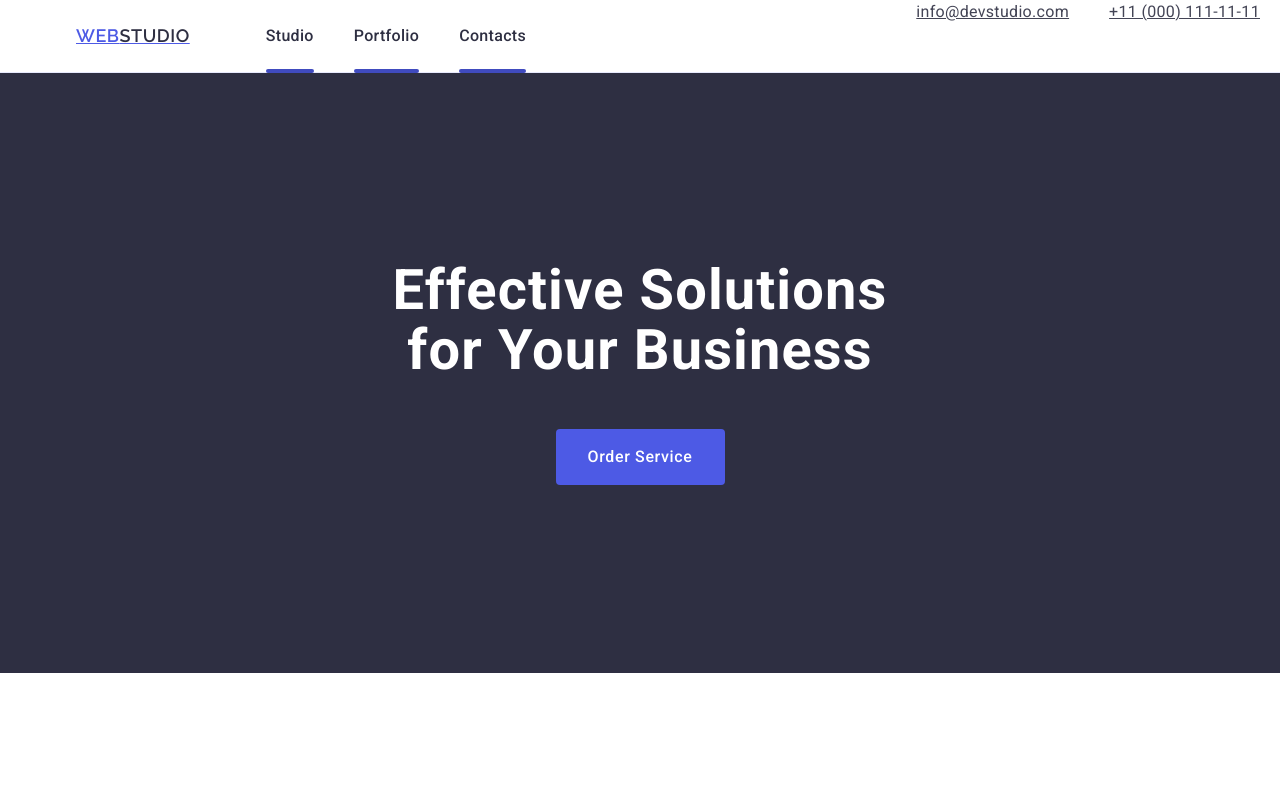
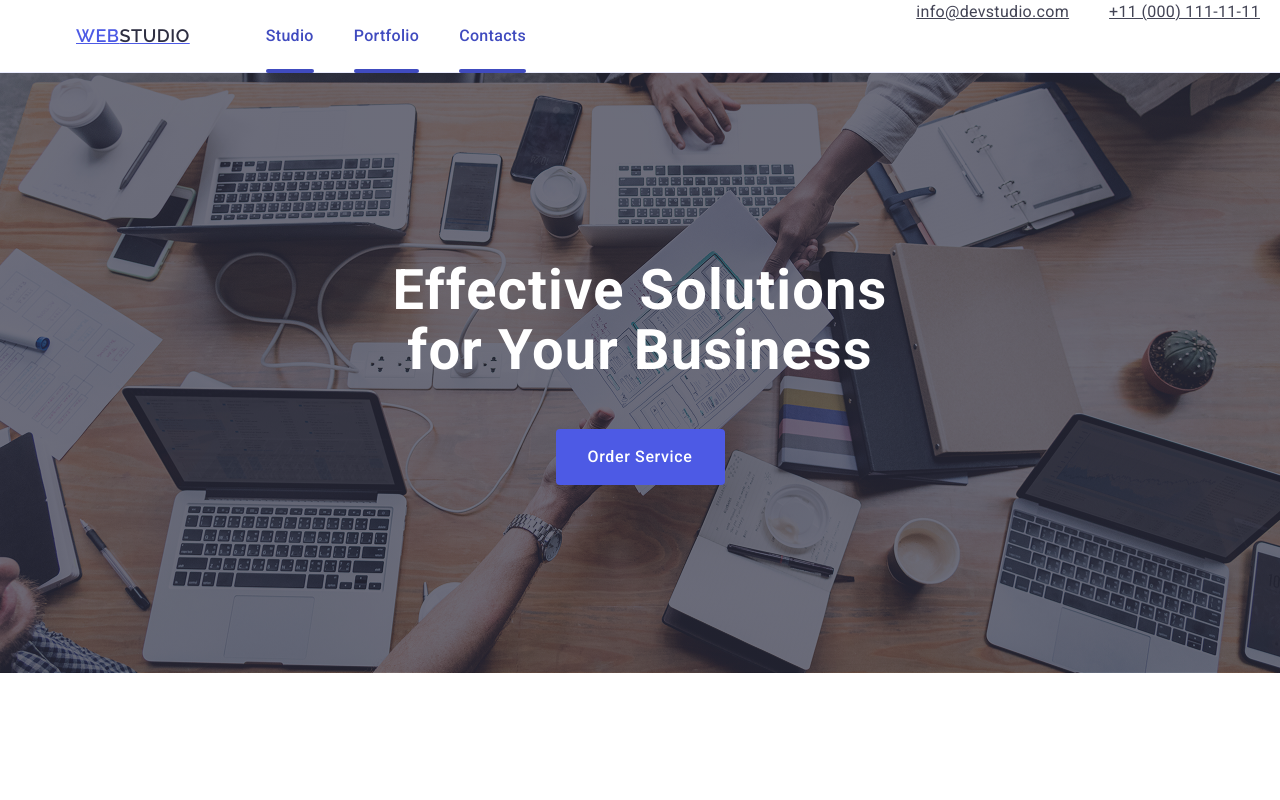
Before and after one commit to berkince14/goit-markup-hw-04, a plain HTML site: page index.html in a window 1280 px wide. Shown: the top 800 px of the page. Drawn offline with nearby package versions, Linux system fonts and the light colour scheme.

Commit message:
updated css

```diff
--- a/css/styles.css
+++ b/css/styles.css
@@ -83,7 +83,7 @@ ul {
   font-weight: 500;
   font-size: 16px;
   letter-spacing: 0.02em;
-  color: #2e2f42;
+  color: #404bbf;
   transition: color 250ms cubic-bezier(0.4, 0, 0.2, 1);
 }
 
@@ -156,6 +156,16 @@ ul {
 .firstsection_class {
   background-color: #2e2f42;
   padding: 188px 0;
+  background-image: linear-gradient(
+      rgba(46, 47, 66, 0.7),
+      rgba(46, 47, 66, 0.7)
+    ),
+    url(../images/people-office.jpg);
+  max-width: 1440px;
+  background-repeat: no-repeat;
+  background-position: center;
+  background-size: cover;
+  transition: background-color 250ms cubic-bezier(0.4, 0, 0.2, 1);
 }
 
 .title_class {
```
Also changed, not shown: images/icons.svg (added), images/people-office.jpg (added).
